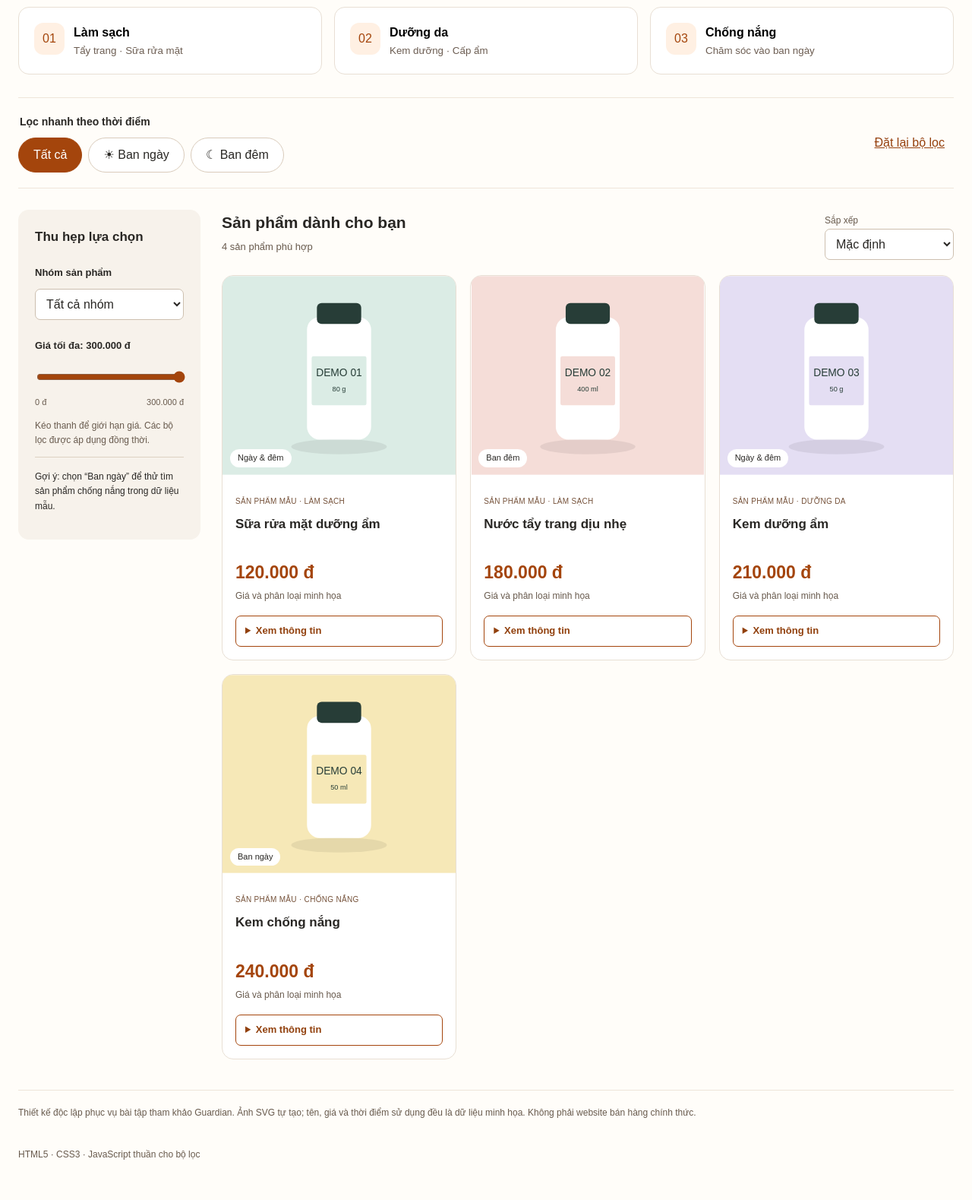
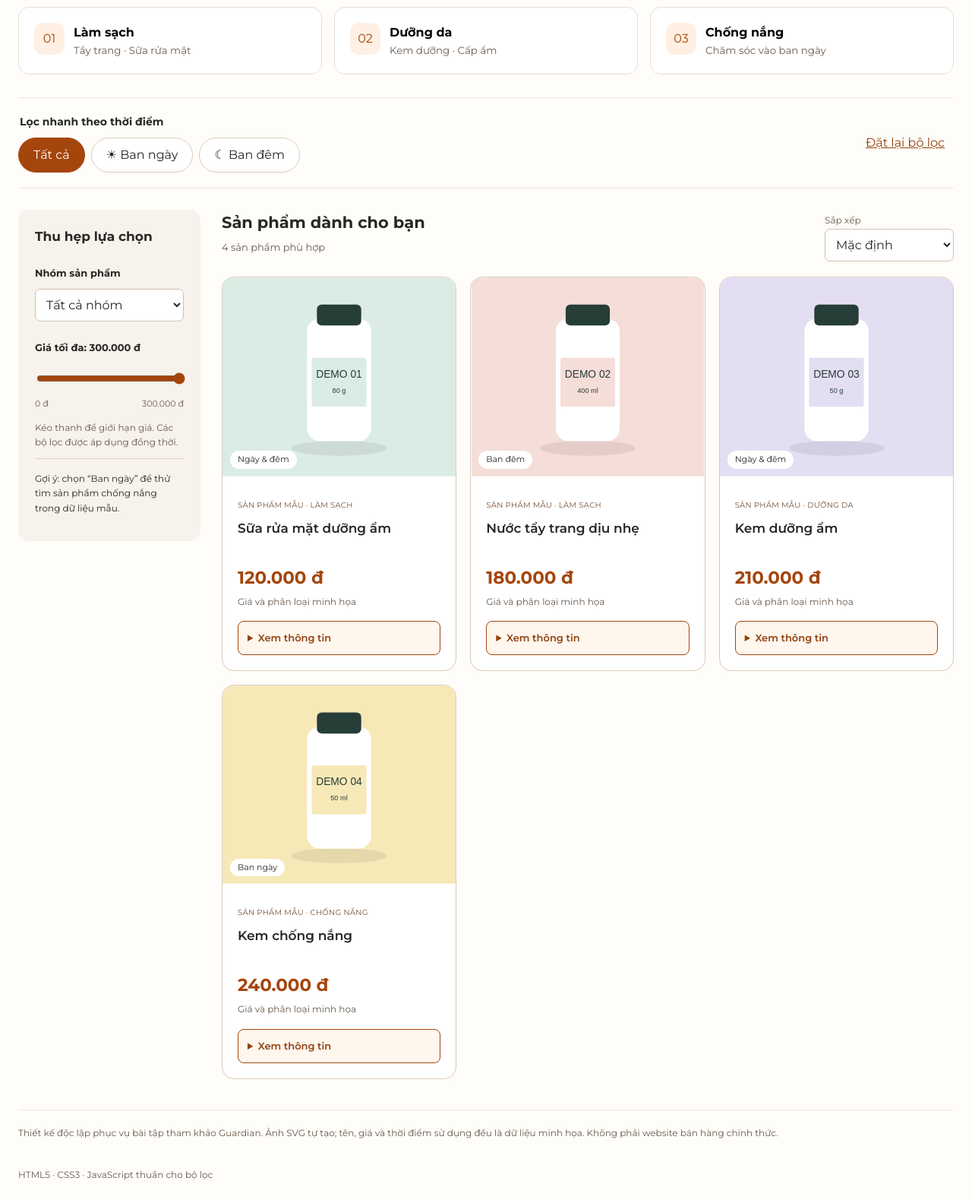
Before and after one commit to ngthytrang/-ecommerce-ui-improvement., a plain HTML site: page index.html in a window 1280 px wide. Shown: the part 424-2003 px from the top of the page at 76% size. Before the commit the page ends 1977 px from the top, so only its background shows below. Drawn offline with Linux system fonts and the light colour scheme.

Commit message:
Cập nhật CSS bài tập cá nhân Buổi 2

```diff
--- a/css/style.css
+++ b/css/style.css
@@ -1,98 +1,557 @@
-*{box-sizing:border-box}
-body{margin:0;background:#fffdf9;color:#292724;font-family:Arial,sans-serif;line-height:1.6}
-button,input,select{font:inherit}
-button,summary{cursor:pointer}
-button,a,input,select,summary{touch-action:manipulation}
-button:focus-visible,a:focus-visible,input:focus-visible,select:focus-visible,summary:focus-visible{outline:3px solid #91400d;outline-offset:4px}
-[hidden]{display:none!important}
-.wrap{max-width:1240px;width:calc(100% - 48px);margin:auto}
-header{background:white;border-top:4px solid #f47c20;border-bottom:1px solid #eee5da}
-.header{display:flex;align-items:center;justify-content:space-between;gap:16px;padding:18px 0}
-.header>span{font-size:10px;letter-spacing:1px}
-.logo{font-size:29px;font-weight:bold;color:#292724;text-decoration:none}
-.logo span{color:#b54c0c}
-.crumb{font-size:13px;margin:24px 0}
-.crumb a{color:#6c5d52}
-.hero{background:#ffead8;border-radius:20px;padding:32px 40px;display:flex;justify-content:space-between;gap:16px;align-items:center}
-.eyebrow{font-size:10px;letter-spacing:1.2px;color:#755139}
-.hero h1{font-size:clamp(32px,4vw,48px);line-height:1.2;margin:12px 0}
-.hero p{margin-bottom:0}
-.hero-mark{font-size:52px;color:#b54c0c;white-space:nowrap}
-h2{font-size:21px;margin:0 0 12px}
-.categories{margin:30px 0}
-.category-grid{display:grid;grid-template-columns:repeat(3,1fr);gap:16px}
-.category-grid button{background:#fff;border:1px solid #e8dfd4;border-radius:14px;text-align:left;padding:20px;display:grid;grid-template-columns:40px 1fr;gap:0 12px}
-.category-grid button>span{grid-row:span 2;border-radius:12px;background:#fff0e3;color:#a4450c;align-self:start;text-align:center;padding:8px 0}
-.category-grid small{color:#6c5d52}
-.category-grid button:hover,.category-grid button[aria-pressed=true]{border-color:#b54c0c;background:#fff6ee}
-.quick{border-top:1px solid #eee5da;border-bottom:1px solid #eee5da;display:flex;justify-content:space-between;align-items:center;gap:20px;padding:20px 0;margin-bottom:28px}
-fieldset{padding:0;margin:0;border:0}
-legend{font-weight:bold;font-size:14px;margin-bottom:10px}
-.chips{display:flex;flex-wrap:wrap;gap:8px}
-.chips label{position:relative}
-.chips input{position:absolute;opacity:0;inset:0;width:100%;height:100%;margin:0;cursor:pointer}
-.chips span{display:block;border:1px solid #d9cbbb;border-radius:28px;padding:9px 19px;background:white}
-.chips input:checked+span{background:#a4450c;color:white;border-color:#a4450c}
-.chips input:focus-visible+span{outline:3px solid #91400d;outline-offset:3px}
-.reset{background:none;border:0;color:#95400e;text-decoration:underline;padding:12px}
-.catalog{display:grid;grid-template-columns:240px minmax(0,1fr);gap:28px;align-items:start}
-.sidebar{padding:22px;background:#f7f2eb;border-radius:14px}
-.sidebar h2{font-size:17px}
-.field-label{display:block;font-size:13px;font-weight:bold;margin:24px 0 10px}
-select{width:100%;padding:10px;border:1px solid #cdbfaf;border-radius:7px;background:white;color:#292724}
-input[type=range]{width:100%;accent-color:#a4450c;min-height:36px}
-.range-label{display:flex;justify-content:space-between;font-size:11px;color:#685a4d}
-.small{font-size:12px;color:#685a4d}
-.tip{font-size:12px;border-top:1px solid #ddd1c2;padding-top:16px}
-.list-top{display:flex;justify-content:space-between;gap:16px;align-items:start;margin-bottom:20px}
-.list-top h2{margin:0}
-.list-top p{font-size:13px;color:#685a4d;margin:6px 0}
-.list-top>div:last-child{max-width:170px}
-.grid{display:grid;grid-template-columns:repeat(3,minmax(0,1fr));gap:18px}
-.card{background:white;border:1px solid #e8dfd4;border-radius:15px;overflow:hidden;min-width:0}
-.photo{position:relative}
-.photo img{display:block;width:100%;height:auto;object-fit:contain}
-.tag{position:absolute;bottom:10px;left:10px;background:white;border-radius:20px;padding:3px 10px;font-size:11px}
-.card-body{padding:17px}
-.card-body .eyebrow{letter-spacing:.3px}
-.card h3{font-size:17px;line-height:1.4;min-height:2.8em;margin:10px 0}
-.price{font-weight:bold;font-size:23px;color:#a4450c;margin:10px 0 0}
-.card .small{margin:3px 0 16px}
-summary{border:1px solid #a4450c;color:#91400d;padding:9px 12px;border-radius:7px;font-size:13px;font-weight:bold}
-details>p{font-size:12px}
-#empty{padding:40px;text-align:center;background:#f7f2eb;border-radius:14px}
-#empty button{padding:10px 20px;border:0;border-radius:8px;background:#a4450c;color:white}
-.notice{font-size:12px;color:#685a4d;border-top:1px solid #eee5da;margin-top:40px;padding-top:20px}
-footer{padding-block:24px;font-size:12px;color:#685a4d}
-.skip{position:absolute;top:-100px;background:white;padding:12px;z-index:5}
-.skip:focus{top:10px}
-@media(max-width:1080px){.grid{grid-template-columns:repeat(2,minmax(0,1fr))}
+* {
+  box-sizing: border-box;
 }
-@media(max-width:740px){.catalog{grid-template-columns:1fr}
-.sidebar{display:block}
-.category-grid{gap:8px}
-.category-grid button{display:block;padding:12px}
-.category-grid button>span{display:block;width:36px;margin-bottom:8px}
-.category-grid strong,.category-grid small{display:block}
-.hero{padding:24px}
-.hero-mark{display:none}
-.quick{align-items:start}
-.wrap{width:calc(100% - 32px)}
-.list-top h2{font-size:19px}
+
+body {
+  margin: 0;
+  background: #fffdf9;
+  color: #292724;
+  font-family: 'Montserrat', sans-serif;
+  line-height: 1.6;
 }
-@media(max-width:420px){.quick{display:block}
-.reset{padding-left:0;margin-top:8px}
-.category-grid{grid-template-columns:1fr}
-.category-grid button{display:grid;grid-template-columns:40px 1fr;text-align:left}
-.category-grid button>span{grid-row:span 2;margin:0}
-.card-body{padding:12px}
-.card h3{font-size:15px}
-.price{font-size:21px}
-.list-top{flex-wrap:wrap}
+
+button,
+input,
+select {
+  font: inherit;
 }
-@media(max-width:359px){.grid{grid-template-columns:1fr}
+
+button,
+summary {
+  cursor: pointer;
 }
-/* Viết hoa tiêu đề danh mục */
+
+button,
+a,
+input,
+select,
+summary {
+  touch-action: manipulation;
+}
+
+button:focus-visible,
+a:focus-visible,
+input:focus-visible,
+select:focus-visible,
+summary:focus-visible {
+  outline: 3px solid #91400d;
+  outline-offset: 4px;
+}
+
+[hidden] {
+  display: none !important;
+}
+
+.wrap {
+  max-width: 1240px;
+  width: calc(100% - 48px);
+  margin: auto;
+}
+
+header {
+  background: white;
+  border-top: 4px solid #f47c20;
+  border-bottom: 1px solid #eee5da;
+}
+
+.header {
+  display: flex;
+  align-items: center;
+  justify-content: space-between;
+  gap: 16px;
+  padding: 18px 0;
+}
+
+.header > span {
+  font-size: 10px;
+  letter-spacing: 1px;
+}
+
+.logo {
+  font-size: 29px;
+  font-weight: bold;
+  color: #292724;
+  text-decoration: none;
+}
+
+.logo span {
+  color: #b54c0c;
+}
+
+.crumb {
+  font-size: 13px;
+  margin: 24px 0;
+}
+
+.crumb a {
+  color: #6c5d52;
+}
+
+.hero {
+  background: #ffead8;
+  border-radius: 20px;
+  padding: 32px 40px;
+  display: flex;
+  justify-content: space-between;
+  gap: 16px;
+  align-items: center;
+}
+
+.eyebrow {
+  font-size: 10px;
+  letter-spacing: 1.2px;
+  color: #755139;
+}
+
 .hero h1 {
+  font-size: clamp(32px, 4vw, 48px);
+  line-height: 1.2;
+  margin: 12px 0;
   text-transform: uppercase;
 }
+
+.hero p {
+  margin-bottom: 0;
+}
+
+.hero-mark {
+  font-size: 52px;
+  color: #b54c0c;
+  white-space: nowrap;
+}
+
+h2 {
+  font-size: 21px;
+  margin: 0 0 12px;
+}
+
+.categories {
+  margin: 30px 0;
+}
+
+.category-grid {
+  display: grid;
+  grid-template-columns: repeat(3, 1fr);
+  gap: 16px;
+}
+
+.category-grid button {
+  background: #fff;
+  border: 1px solid #e8dfd4;
+  border-radius: 14px;
+  text-align: left;
+  padding: 20px;
+  display: grid;
+  grid-template-columns: 40px 1fr;
+  gap: 0 12px;
+}
+
+.category-grid button > span {
+  grid-row: span 2;
+  border-radius: 12px;
+  background: #fff0e3;
+  color: #a4450c;
+  align-self: start;
+  text-align: center;
+  padding: 8px 0;
+}
+
+.category-grid small {
+  color: #6c5d52;
+}
+
+.category-grid button:hover,
+.category-grid button[aria-pressed=true] {
+  border-color: #b54c0c;
+  background: #fff6ee;
+}
+
+.quick {
+  border-top: 1px solid #eee5da;
+  border-bottom: 1px solid #eee5da;
+  display: flex;
+  justify-content: space-between;
+  align-items: center;
+  gap: 20px;
+  padding: 20px 0;
+  margin-bottom: 28px;
+}
+
+fieldset {
+  padding: 0;
+  margin: 0;
+  border: 0;
+}
+
+legend {
+  font-weight: bold;
+  font-size: 14px;
+  margin-bottom: 10px;
+}
+
+.chips {
+  display: flex;
+  flex-wrap: wrap;
+  gap: 8px;
+}
+
+.chips label {
+  position: relative;
+}
+
+.chips input {
+  position: absolute;
+  opacity: 0;
+  inset: 0;
+  width: 100%;
+  height: 100%;
+  margin: 0;
+  cursor: pointer;
+}
+
+.chips span {
+  display: block;
+  border: 1px solid #d9cbbb;
+  border-radius: 28px;
+  padding: 9px 19px;
+  background: white;
+}
+
+.chips input:checked + span {
+  background: #a4450c;
+  color: white;
+  border-color: #a4450c;
+}
+
+.chips input:focus-visible + span {
+  outline: 3px solid #91400d;
+  outline-offset: 3px;
+}
+
+.reset {
+  background: none;
+  border: 0;
+  color: #95400e;
+  text-decoration: underline;
+  padding: 12px;
+}
+
+.catalog {
+  display: grid;
+  grid-template-columns: 240px minmax(0, 1fr);
+  gap: 28px;
+  align-items: start;
+}
+
+.sidebar {
+  padding: 22px;
+  background: #f7f2eb;
+  border-radius: 14px;
+}
+
+.sidebar h2 {
+  font-size: 17px;
+}
+
+.field-label {
+  display: block;
+  font-size: 13px;
+  font-weight: bold;
+  margin: 24px 0 10px;
+}
+
+select {
+  width: 100%;
+  padding: 10px;
+  border: 1px solid #cdbfaf;
+  border-radius: 7px;
+  background: white;
+  color: #292724;
+}
+
+input[type=range] {
+  width: 100%;
+  accent-color: #a4450c;
+  min-height: 36px;
+}
+
+.range-label {
+  display: flex;
+  justify-content: space-between;
+  font-size: 11px;
+  color: #685a4d;
+}
+
+.small {
+  font-size: 12px;
+  color: #685a4d;
+}
+
+.tip {
+  font-size: 12px;
+  border-top: 1px solid #ddd1c2;
+  padding-top: 16px;
+}
+
+.list-top {
+  display: flex;
+  justify-content: space-between;
+  align-items: flex-start;
+  flex-wrap: wrap;
+  gap: 16px;
+  margin-bottom: 20px;
+}
+
+.list-top h2 {
+  margin: 0;
+}
+
+.list-top p {
+  font-size: 13px;
+  color: #685a4d;
+  margin: 6px 0;
+}
+
+.list-top > div:last-child {
+  max-width: 170px;
+}
+
+.grid {
+  display: grid;
+  grid-template-columns: repeat(3, minmax(0, 1fr));
+  gap: 18px;
+}
+
+/* Thẻ sản phẩm — đã chỉnh ở Bước 4 */
+.card {
+  background: white;
+  border: 1px solid #d9cbbb;
+  border-radius: 16px;
+  overflow: hidden;
+  min-width: 0;
+}
+
+.photo {
+  position: relative;
+}
+
+.photo img {
+  display: block;
+  width: 100%;
+  height: auto;
+  object-fit: contain;
+}
+
+.tag {
+  position: absolute;
+  bottom: 10px;
+  left: 10px;
+  background: white;
+  border-radius: 20px;
+  padding: 3px 10px;
+  font-size: 11px;
+}
+
+.card-body {
+  padding: 20px;
+}
+
+.card-body .eyebrow {
+  letter-spacing: .3px;
+}
+
+.card h3 {
+  font-size: 17px;
+  font-weight: 600;
+  line-height: 1.5;
+  min-height: 3em;
+  margin: 8px 0 12px;
+  overflow-wrap: anywhere;
+}
+
+.price {
+  font-weight: 700;
+  font-size: 23px;
+  line-height: 1.3;
+  color: #a4450c;
+  margin: 0;
+}
+
+.card .small {
+  margin: 6px 0 16px;
+}
+
+.card summary {
+  border: 1px solid #a4450c;
+  border-radius: 8px;
+  background: #fff6ee;
+  color: #91400d;
+  padding: 12px;
+  font-size: 13px;
+  font-weight: 600;
+  line-height: 1.5;
+  transition: background-color 0.2s ease, color 0.2s ease;
+}
+.card summary:hover {
+  background-color: #ffead8;
+  color: #753209;
+}
+
+
+.card details > p {
+  font-size: 12px;
+  line-height: 1.6;
+  color: #685a4d;
+  margin: 12px 0 0;
+  padding: 12px 0 0;
+  border-top: 1px solid #e8dfd4;
+}
+
+#empty {
+  padding: 40px;
+  text-align: center;
+  background: #f7f2eb;
+  border-radius: 14px;
+}
+
+#empty button {
+  padding: 10px 20px;
+  border: 0;
+  border-radius: 8px;
+  background: #a4450c;
+  color: white;
+}
+
+.notice {
+  font-size: 12px;
+  color: #685a4d;
+  border-top: 1px solid #eee5da;
+  margin-top: 40px;
+  padding-top: 20px;
+}
+
+footer {
+  padding-block: 24px;
+  font-size: 12px;
+  color: #685a4d;
+}
+
+.skip {
+  position: absolute;
+  top: -100px;
+  background: white;
+  padding: 12px;
+  z-index: 5;
+}
+
+.skip:focus {
+  top: 10px;
+}
+
+/* Màn hình từ 1080px trở xuống */
+@media (max-width: 1080px) {
+  .grid {
+    grid-template-columns: repeat(2, minmax(0, 1fr));
+  }
+}
+
+/* Màn hình từ 740px trở xuống */
+@media (max-width: 740px) {
+  .catalog {
+    grid-template-columns: 1fr;
+  }
+
+  .sidebar {
+    display: block;
+  }
+
+  .category-grid {
+    gap: 8px;
+  }
+
+  .category-grid button {
+    display: block;
+    padding: 12px;
+  }
+
+  .category-grid button > span {
+    display: block;
+    width: 36px;
+    margin-bottom: 8px;
+  }
+
+  .category-grid strong,
+  .category-grid small {
+    display: block;
+  }
+
+  .hero {
+    padding: 24px;
+  }
+
+  .hero-mark {
+    display: none;
+  }
+
+  .quick {
+    align-items: start;
+  }
+
+  .wrap {
+    width: calc(100% - 32px);
+  }
+
+  .list-top h2 {
+    font-size: 19px;
+  }
+}
+
+/* Màn hình từ 420px trở xuống */
+@media (max-width: 420px) {
+  .quick {
+    display: block;
+  }
+
+  .reset {
+    padding-left: 0;
+    margin-top: 8px;
+  }
+
+  .category-grid {
+    grid-template-columns: 1fr;
+  }
+
+  .category-grid button {
+    display: grid;
+    grid-template-columns: 40px 1fr;
+    text-align: left;
+  }
+
+  .category-grid button > span {
+    grid-row: span 2;
+    margin: 0;
+  }
+
+  .card-body {
+    padding: 14px;
+  }
+
+  .card h3 {
+    font-size: 15px;
+  }
+
+  .price {
+    font-size: 21px;
+  }
+
+  .list-top {
+    flex-wrap: wrap;
+  }
+}
+
+/* Màn hình từ 359px trở xuống */
+@media (max-width: 420px) {
+  .grid {
+    grid-template-columns: 1fr;
+  }
+}
```
